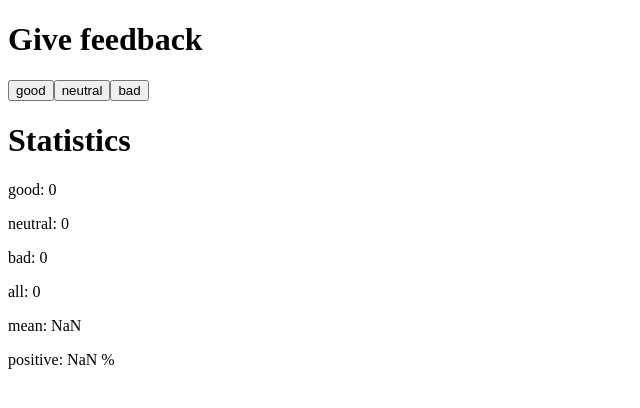
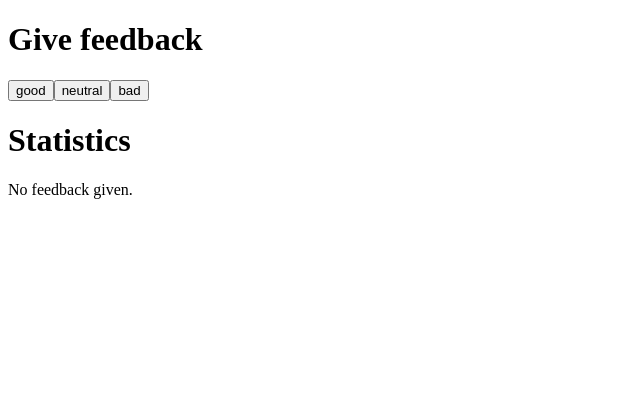
Before and after one commit to ylinenha/mooc_fso, a React (Vite) app in the folder osa1/unicafe/unicafe/: page / in a window 1280 px wide. Shown: the top 408 px of the page, without its empty margins (0-640 px from the left). Built offline with nearby package versions, Linux system fonts and the light colour scheme.

Commit message:
1.9: Add if statement for showing statistics.

```diff
--- a/osa1/unicafe/unicafe/src/App.jsx
+++ b/osa1/unicafe/unicafe/src/App.jsx
@@ -13,12 +13,18 @@ const Statistics = (props) => {
 
   return (
     <div>
-      <p>good: {props.good}</p>
-      <p>neutral: {props.neutral}</p>
-      <p>bad: {props.bad}</p>
-      <p>all: {calcTotal()}</p>
-      <p>mean: {calcMean()}</p>
-      <p>positive: {calcPos()} %</p>
+      {(props.good != 0) | (props.neutral != 0) | (props.bad != 0) ? (
+        <div>
+          <p>Good: {props.good}</p>
+          <p>Neutral: {props.neutral}</p>
+          <p>Bad: {props.bad}</p>
+          <p>All: {calcTotal()}</p>
+          <p>Mean: {calcMean()}</p>
+          <p>Positive: {calcPos()} %</p>
+        </div>
+      ) : (
+        "No feedback given."
+      )}
     </div>
   );
 };
```
